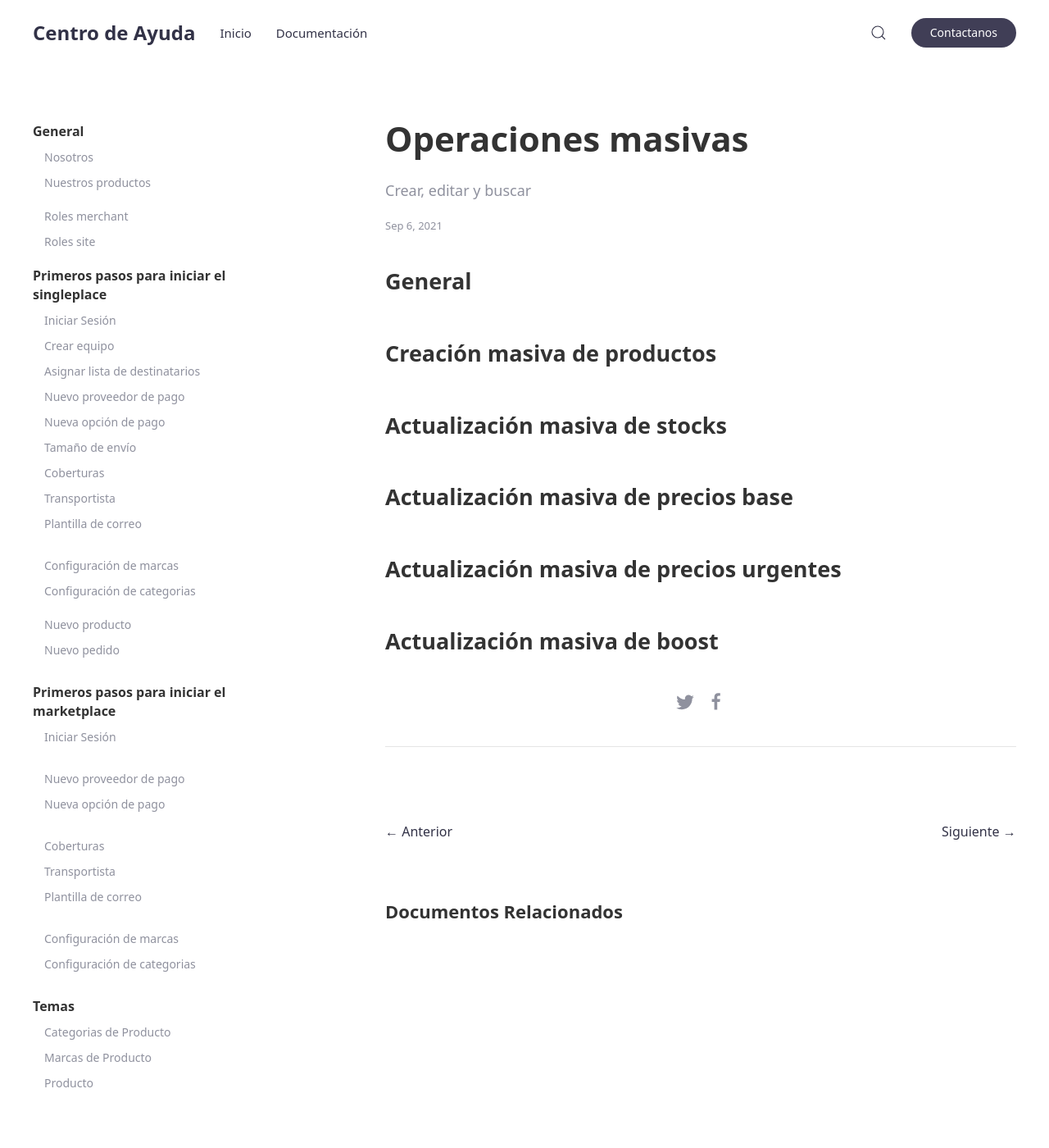
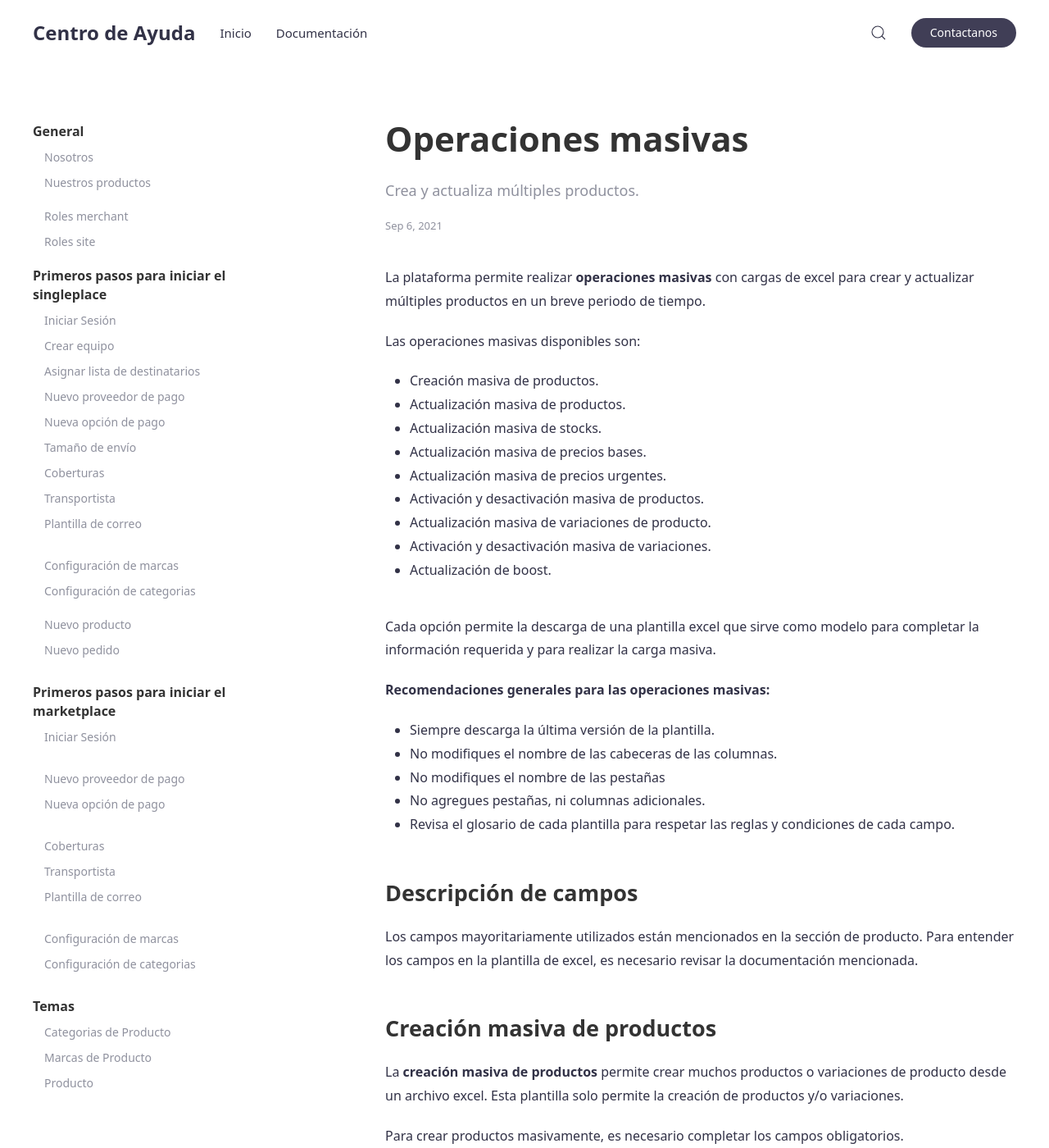
Before and after one commit to jztechpe/docshelp-old, a Jekyll site: the page built from docs/_docs/temas/operaciones-masivas.md, in a window 1280 px wide and 1400 px high. Shown: the whole window at 82% size. Built offline with Jekyll 4.4.1, drawn with Linux system fonts in a browser that asks for light colours; some of the changed text lies outside the part shown.

Commit message:
Update operaciones-masivas.md

```diff
--- a/docs/_docs/temas/operaciones-masivas.md
+++ b/docs/_docs/temas/operaciones-masivas.md
@@ -1,18 +1,66 @@
 ---
 title: Operaciones masivas
-subtitle: Crear, editar y buscar
-tags: [operaciones_masivas]
-author: ivan
+subtitle: Crea y actualiza múltiples productos.
+tags: [Cargas_masivas,Operaciones_masivas]
+author: Luis Zumaeta
 ---
 
-## General
+La plataforma permite realizar **operaciones masivas** con cargas de excel para crear y actualizar múltiples productos en un breve periodo de tiempo.
+
+Las operaciones masivas disponibles son:
+
+- Creación masiva de productos.
+- Actualización masiva de productos.
+- Actualización masiva de stocks.
+- Actualización masiva de precios bases.
+- Actualización masiva de precios urgentes.
+- Activación y desactivación masiva de productos.
+- Actualización masiva de variaciones de producto.
+- Activación y desactivación masiva de variaciones.
+- Actualización de boost.
+
+Cada opción permite la descarga de una plantilla excel que sirve como modelo para completar la información requerida y para realizar la carga masiva.
+
+**Recomendaciones generales para las operaciones masivas:**
+
+- Siempre descarga la última versión de la plantilla.
+- No modifiques el nombre de las cabeceras de las columnas.
+- No modifiques el nombre de las pestañas
+- No agregues pestañas, ni columnas adicionales.
+- Revisa el glosario de cada plantilla para respetar las reglas y condiciones de cada campo.
+
+## Descripción de campos
+
+Los campos mayoritariamente utilizados están mencionados en la sección de producto. Para entender los campos en la plantilla de excel, es necesario revisar la documentación mencionada.
 
 ## Creación masiva de productos
 
-## Actualización masiva de stocks
+La **creación masiva de productos** permite crear muchos productos o variaciones de producto desde un archivo excel. Esta plantilla solo permite la creación de productos y/o variaciones.
 
-## Actualización masiva de precios base
+Para crear productos masivamente, es necesario completar los campos obligatorios.
 
-## Actualización masiva de precios urgentes
+### Crear productos con una sola variación:
 
-## Actualización masiva de boost
+Para crear productos con una sola variación es necesario dejar en blanco el campo **variaciones** y completar todos los campos obligatorios.
+
+### Crear productos con múltiples variaciones:
+
+Para crear 1 producto con muchas variaciones, se deben seguir los siguientes pasos:
+
+- Las variaciones son representadas en varias filas.
+- Todas las variaciones deben utilizar el mismo nombre.
+- Todas las variaciones deben tener la misma marca.
+- Todas las variaciones deben tener el mismo código de categoría.
+- Todas las variaciones deben tener diferentes SKU's.
+- El campo variaciones debe contener y respetar los valores: Color, Capacidad, Talla y Estilo.
+
+Ejemplo:
+
+El producto sería `Pantalon XYZ` y las variaciones serían:
+
+- `Pantalon XYZ Color Rojo Talla S`
+- `Pantalon XYZ Color Rojo Talla M`
+- `Pantalon XYZ Color Rojo Talla L`
+- `Pantalon XYZ Color Azul Talla S`
+- `Pantalon XYZ Color Azul Talla M`
+- `Pantalon XYZ Color Azul Talla L`
```
